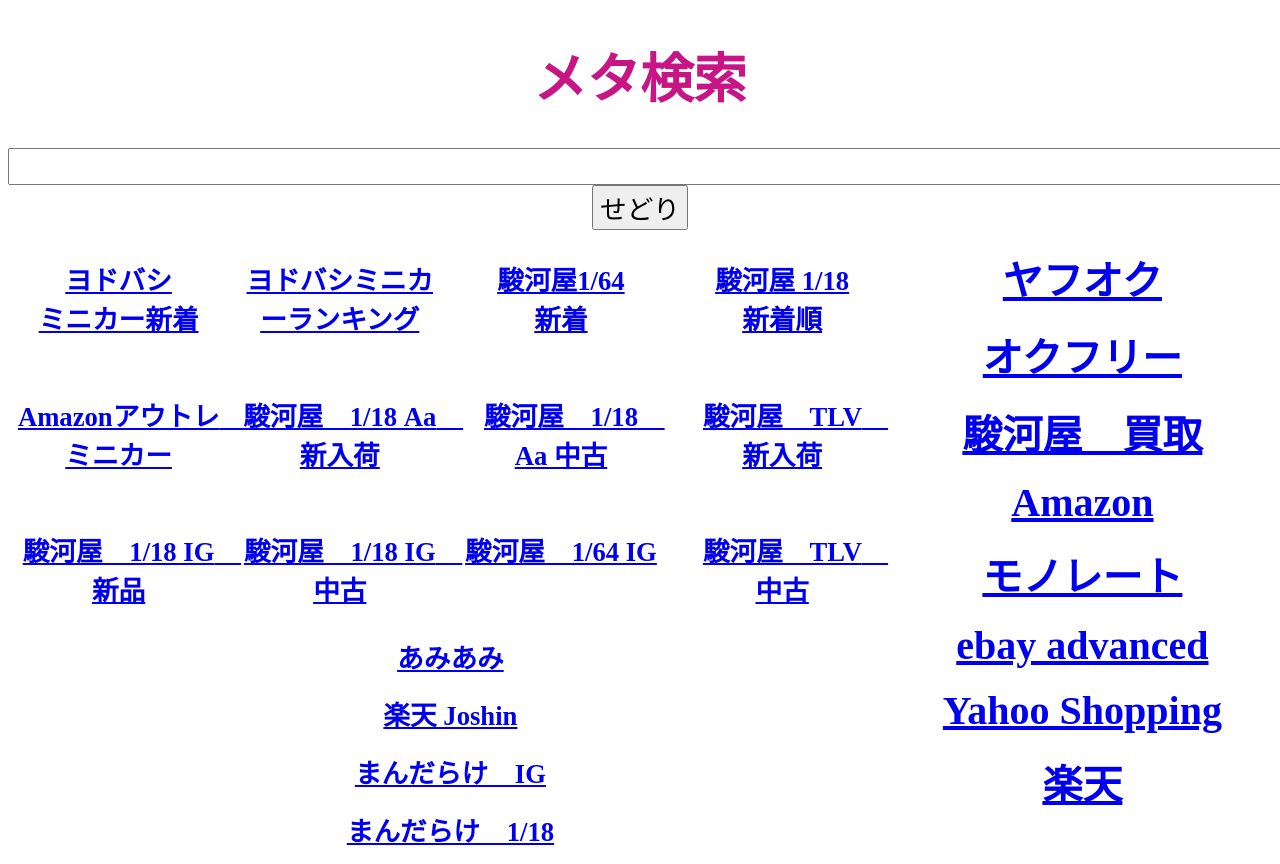
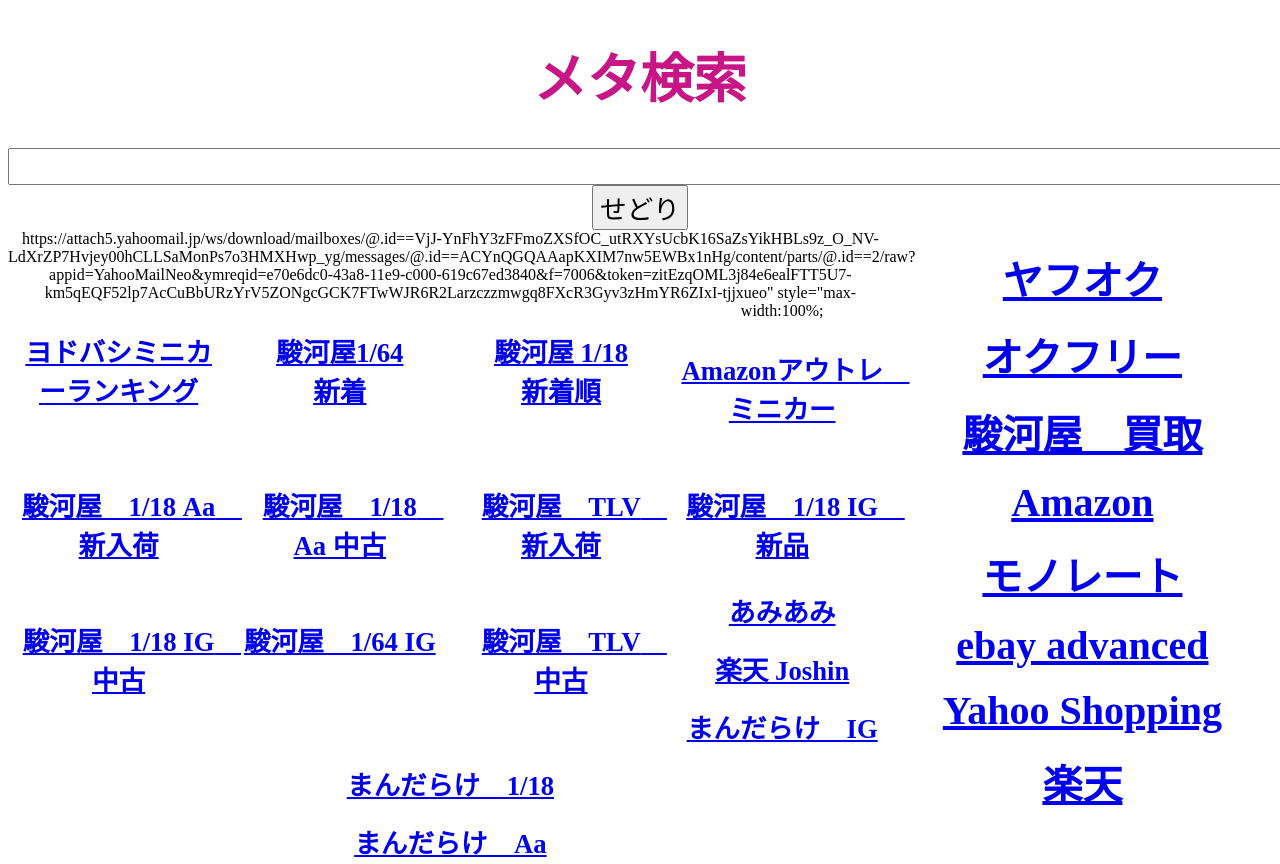
Before and after one commit to Daichi-tsubasa/Daichi, a plain HTML site: page index.html in a window 1280 px wide. Shown: the top 864 px of the page. Drawn offline with Linux system fonts and the light colour scheme.

Commit message:
Update index.html

```diff
--- a/index.html
+++ b/index.html
@@ -17,9 +17,7 @@
    <div class="contents">
      <div class="always">
        <div class="always2">
-         <h3>
-           <a href="https://www.yodobashi.com/?sorttyp=NEW_ARRIVAL_RANKING&word=%E3%83%9F%E3%83%8B%E3%82%AB%E3%83%BC" style="font-size: 20pt; color: #00ff00:" target="_blank">ヨドバシ<br>ミニカー新着</a>
-         </h3>
+         https://attach5.yahoomail.jp/ws/download/mailboxes/@.id==VjJ-YnFhY3zFFmoZXSfOC_utRXYsUcbK16SaZsYikHBLs9z_O_NV-LdXrZP7Hvjey00hCLLSaMonPs7o3HMXHwp_yg/messages/@.id==ACYnQGQAAapKXIM7nw5EWBx1nHg/content/parts/@.id==2/raw?appid=YahooMailNeo&amp;ymreqid=e70e6dc0-43a8-11e9-c000-619c67ed3840&amp;f=7006&amp;token=zitEzqOML3j84e6ealFTT5U7-km5qEQF52lp7AcCuBbURzYrV5ZONgcGCK7FTwWJR6R2Larzczzmwgq8FXcR3Gyv3zHmYR6ZIxI-tjjxueo" style="max-width:100%;
          <h3>
            <a href="https://www.yodobashi.com/category/141001/141651/141768/141769/ranking/" style="font-size: 20pt; color: #00ff00:" target="_blank">ヨドバシミニカーランキング</a>
          </h3>
```
